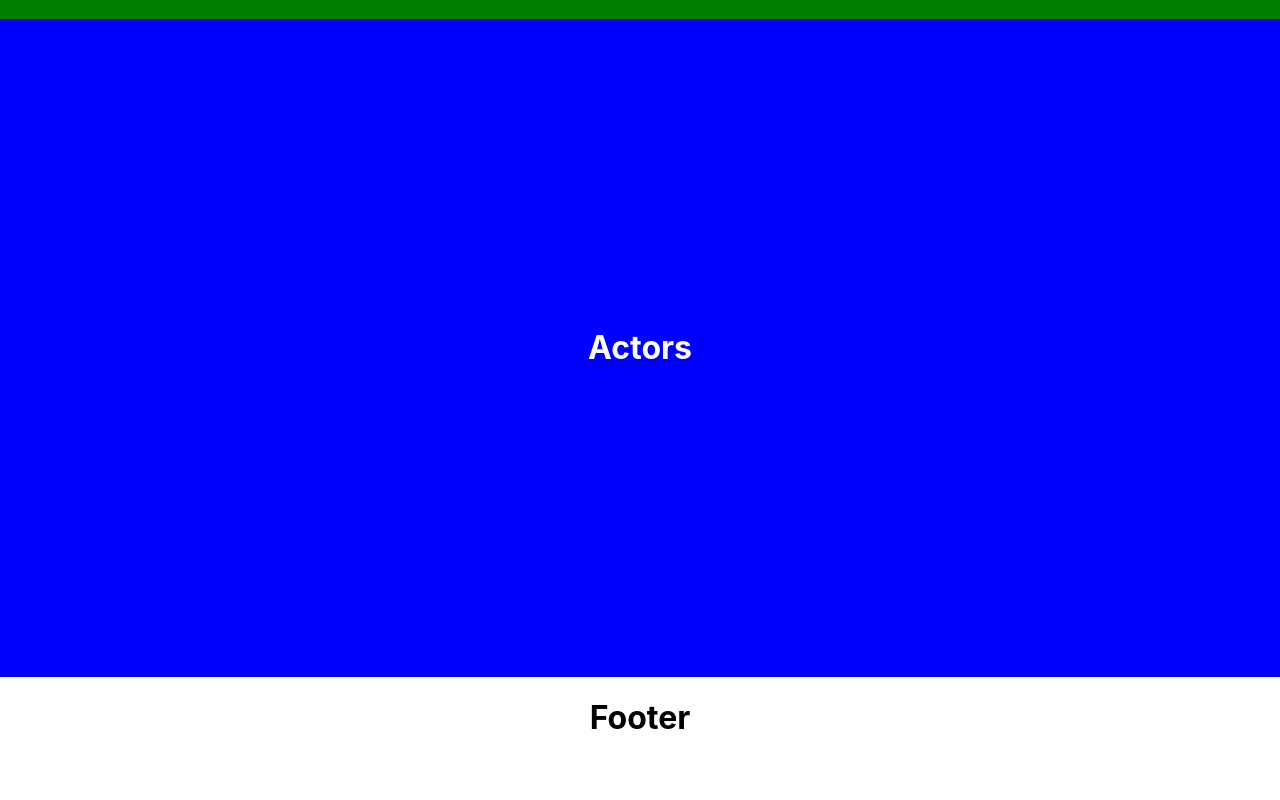
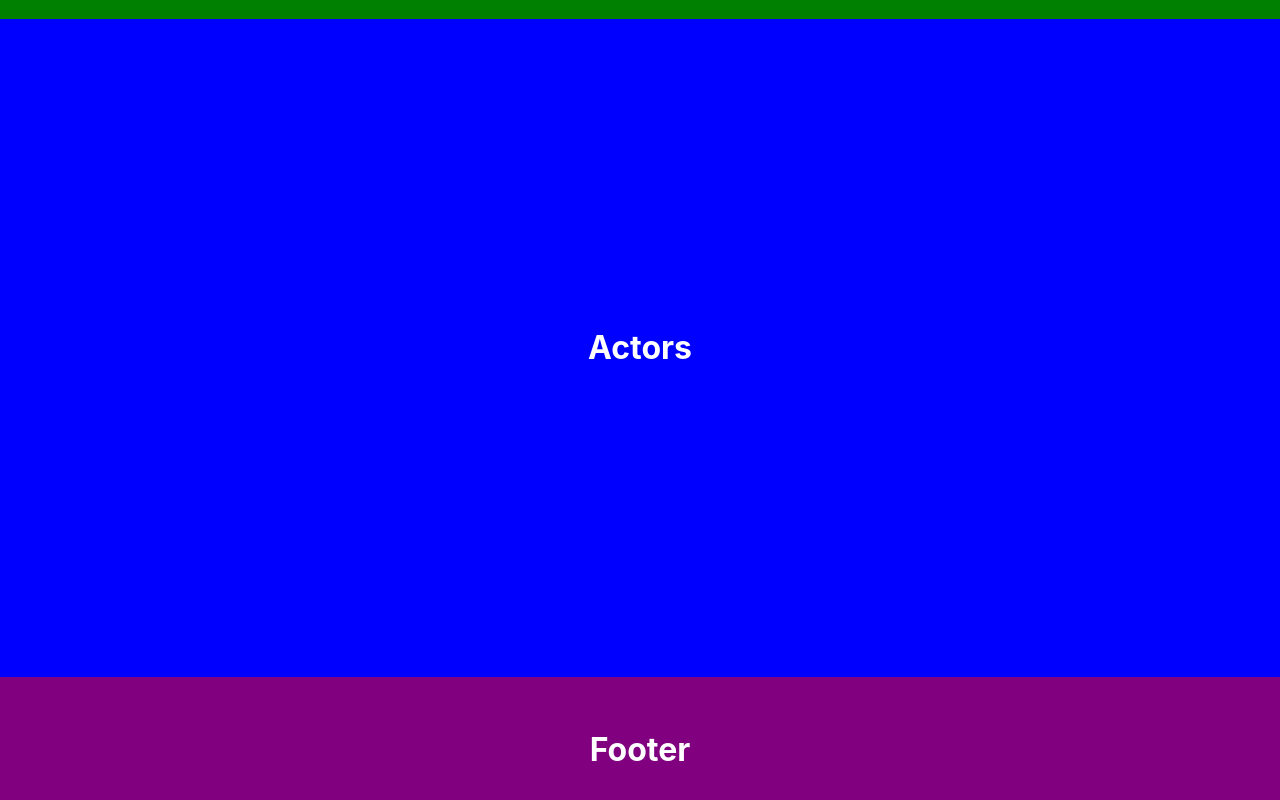
Before and after one commit to HuemanTarget/CicadaCicada, a React (Create React App) app: page / in a window 1280 px wide. Shown: the part 1411-2211 px from the top of the page. Before the commit the page ends 2169 px from the top, so only its background shows below. Built offline with nearby package versions, Linux system fonts and the light colour scheme.

Commit message:
create Footer CSS file

```diff
--- /dev/null
+++ b/src/Components/Footer.css
@@ -0,0 +1,5 @@
+.footer {
+    background-color: purple;
+    padding: 2rem;
+    color: white;
+}
--- a/src/Components/Footer.js
+++ b/src/Components/Footer.js
@@ -1,8 +1,9 @@
 import React from 'react';
+import './Footer.css'
 
 function Footer() {
     return (
-        <div>
+        <div className="footer">
             <h1>Footer</h1>
         </div>
     )
```
